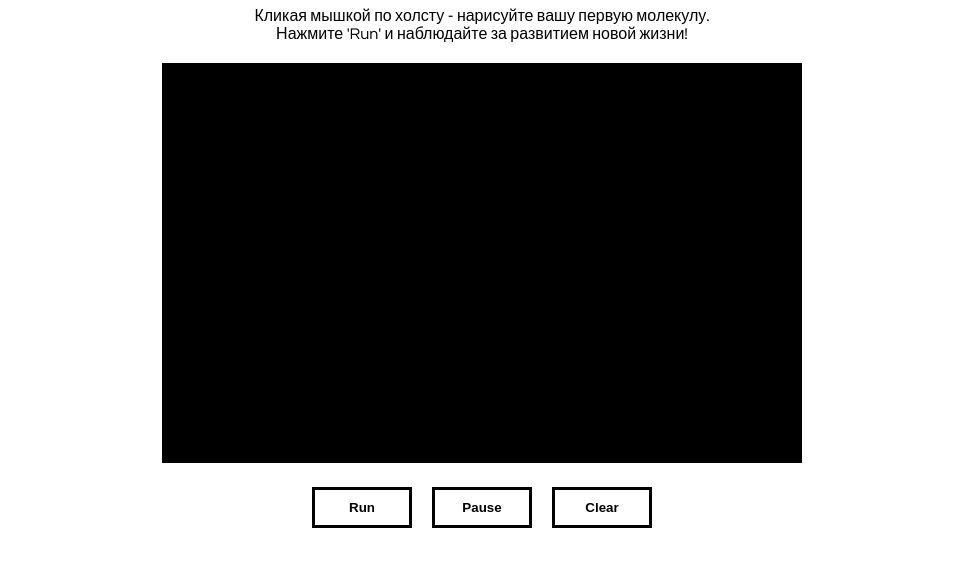
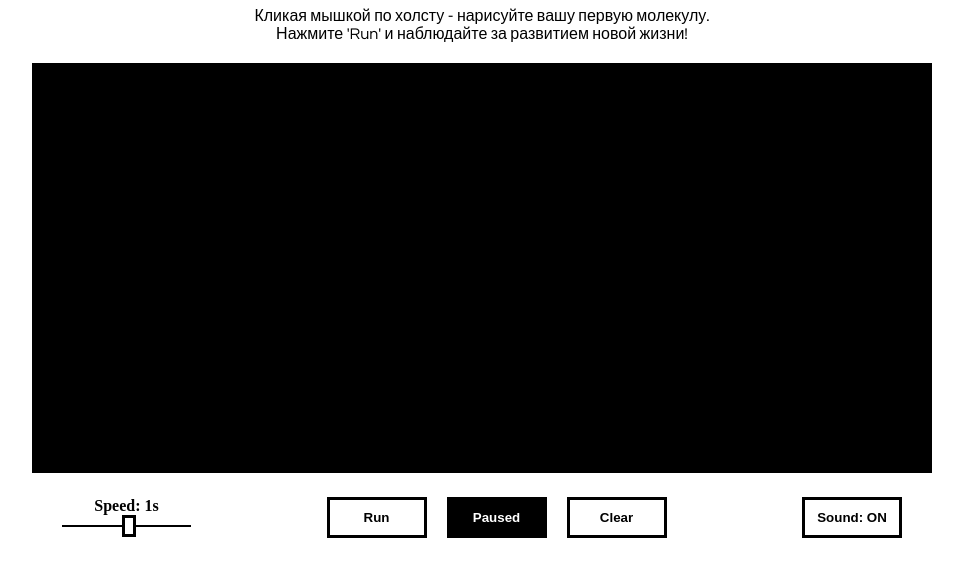
Before and after one commit to devron1n/game-of-life, a plain HTML site: page index.html in a window 1280 px wide. Shown: the part 50-626 px from the top of the page, without its empty margins (158-1121 px from the left). Drawn offline with Linux system fonts and the light colour scheme.

Commit message:
Added control panel

```diff
--- a/index.html
+++ b/index.html
@@ -11,11 +11,21 @@
     <h1 class='header'>Создай новую жизнь</h1>
     <p class='desc'>Кликая мышкой по холсту - нарисуйте вашу первую молекулу.<br>Нажмите 'Run' и наблюдайте за развитием новой жизни!</p>
     <canvas class='canvas'></canvas>
-    <div class='btn-section'>
-        <button class='btn-section__btn'>Run</button>
-        <button class='btn-section__btn'>Pause</button>
-        <button class='btn-section__btn'>Clear</button>
+    <div class="container">
+        <div class='speed-range'>
+            <label class='speed-range__label' for='speed-range'></label>
+            <input type='range' class='speed-range__input' name='speed-range' min='-2000' max='100' step='100'/>
+        </div>
+        <div class='btn-section'>
+            <button class='btn-section__btn'>Run</button>
+            <button class='btn-section__btn'>Pause</button>
+            <button class='btn-section__btn'>Clear</button>
+        </div>
+        <div class='btn-section'>
+            <button class='btn-section__btn'>Sound: ON</button>
+        </div>
     </div>
+
 
     <script src='./main.js'></script>
 </body>
--- a/main.js
+++ b/main.js
@@ -2,13 +2,14 @@
     document.addEventListener('DOMContentLoaded', (e) => {
         console.log("DOM fully loaded and parsed");
         const canvas = document.querySelector('.canvas');
-        canvas.width = (50 / 100) * window.innerWidth;
-        canvas.height = (50 / 100) * window.innerHeight;
         const ctx = canvas.getContext('2d');
         const buttons = document.querySelectorAll('.btn-section__btn');
         const buttonRun = buttons[0];
         const buttonPause = buttons[1];
         const buttonClear = buttons[2];
+        const inputSpeed = document.querySelector('.speed-range__input');
+        const labelSpeed = document.querySelector('.speed-range__label');
+        let speed = 1000;
         let generation = [];
         let timer;
         let isRunning = false;
@@ -114,33 +115,75 @@
             }
         });
 
-        buttonClear.addEventListener('click', () => {
-            pause();
-            clearField();
-            isRunning = false;
-            //console.log('Cleared', isRunning);
-        });
 
-        buttonRun.addEventListener('click', () => {
+        buttonRun.addEventListener('click', (e) => {
+            buttons.forEach((item) => {
+                item.classList.remove('btn-section__btn_active');
+            });
+            e.target.classList.add('btn-section__btn_active');
+            e.target.innerHTML = 'Running';
+            buttonPause.innerHTML = 'Pause';
+
             if (isRunning == false) {
                 isRunning = true;
-                timer = setInterval(run, 500);
+                timer = setInterval(run, speed);
                 //console.log('Run', isRunning);
             } else {
                 //console.log('Already running', isRunning);
             }
         });
 
-        buttonPause.addEventListener('click', () => {
+        buttonPause.addEventListener('click', (e) => {
+            buttons.forEach((item) => {
+                item.classList.remove('btn-section__btn_active');
+            });
+            e.target.classList.add('btn-section__btn_active');
+            e.target.innerHTML = 'Paused';
+            buttonRun.innerHTML = 'Run';
+
             pause();
             isRunning = false;
             //console.log('Paused', isRunning);
         });
 
-        //INIT========
+        buttonClear.addEventListener('click', (e) => {
+            buttonPause.click();
+            clearField();
+            isRunning = false;
+            //console.log('Cleared', isRunning);
+        });
+
+        inputSpeed.addEventListener('input', (e) => {
+            speed = Math.abs(e.target.value);
+            //console.log(`Speed = ${speed}ms`);
+            labelSpeed.innerHTML = `Speed: ${speed/1000}s`;
+
+            if (isRunning == true) {
+                pause();
+                timer = setInterval(run, speed);
+            }
+        });
+
+
+        /* ===INIT=== */
+        //canvas size calculation
+        canvas.width = (70 / 100) * window.innerWidth; //70%
+        canvas.height = (50 / 100) * window.innerHeight; //50%
+        canvas.width += 10 - (canvas.width % 10); //rounding
+        canvas.height += 10 - (canvas.height % 10); //rounding
+        console.log(canvas.width, canvas.height);
+
+        //canvas size setting
         canvas.setAttribute('width', canvas.width);
         canvas.setAttribute('height', canvas.height);
 
-        clearField();
+        //control panel size setting
+        const container = document.querySelector('.container');
+        container.style.width = `${canvas.width}px`;
+
+        //speed init
+        labelSpeed.innerHTML = `Speed: ${speed/1000}s`;
+
+        buttonClear.click();
     })
 })();
--- a/styles.scss
+++ b/styles.scss
@@ -4,6 +4,11 @@
     text-decoration: none;
     box-sizing: border-box;
     text-align: center;
+    //border: 1px solid pink;
+
+    &:focus {
+        outline: none;
+    }
 }
 
 .header {
@@ -14,6 +19,70 @@
 .desc {
     font: 16px "Century Gothic", Futura, sans-serif;
     margin: 10px 30px 20px 30px;
+}
+
+.container {
+    display: flex;
+    justify-content: space-between;
+    margin: 0 auto;
+}
+
+.speed-range {
+    display: flex;
+    flex-direction: column;
+    margin: 20px;
+}
+
+.speed-range__label {
+    font-weight: 600;
+    display: block;
+    margin: 0 10px;
+}
+
+.speed-range__input {
+    margin: 0 10px;
+    cursor: pointer;
+    -webkit-appearance: none;
+
+    &::-webkit-slider-runnable-track {
+        margin-top: 10px;
+        width: 100%;
+        height: 2px;
+        background: black;
+    }
+
+    &::-webkit-slider-thumb {
+        -webkit-appearance: none;
+        margin-top: -10px;
+        border: 3px solid black;
+        height: 22px;
+        width: 14px;
+        background: white;
+        transition: 500ms all;
+
+        &:hover {
+            background: black;
+        }
+    }
+
+    &::-moz-range-track {
+        width: 100%;
+        height: 2px;
+        background: black;
+    }
+
+    &::-moz-range-thumb {
+        border: 3px solid black;
+        border-radius: 0;
+        height: 14px;
+        width: 10px;
+        background: white;
+        transition: 500ms all;
+
+        &:hover {
+            background: black;
+        }
+    }
 }
 
 .btn-section {
@@ -29,6 +98,7 @@
     background: transparent;
     border: 3px solid black;
     margin: 0 10px;
+    cursor: pointer;
     transition: 500ms all;
 
     &:hover {
@@ -37,6 +107,7 @@
     }
 }
 
-.canvas {
-
+.btn-section__btn_active {
+    background: black;
+    color: white;
 }
```
Also changed, not shown: styles.css, 1 other file.
